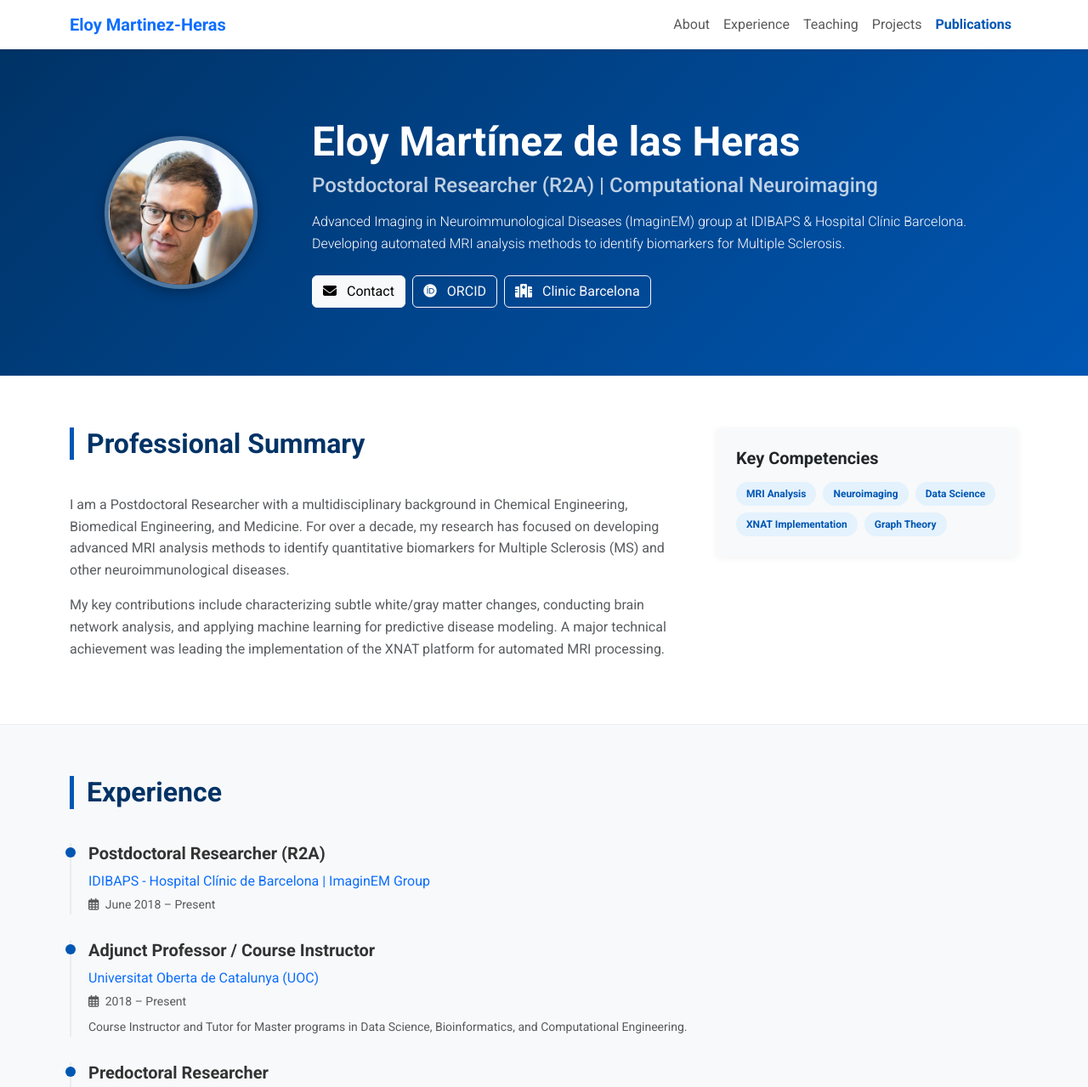
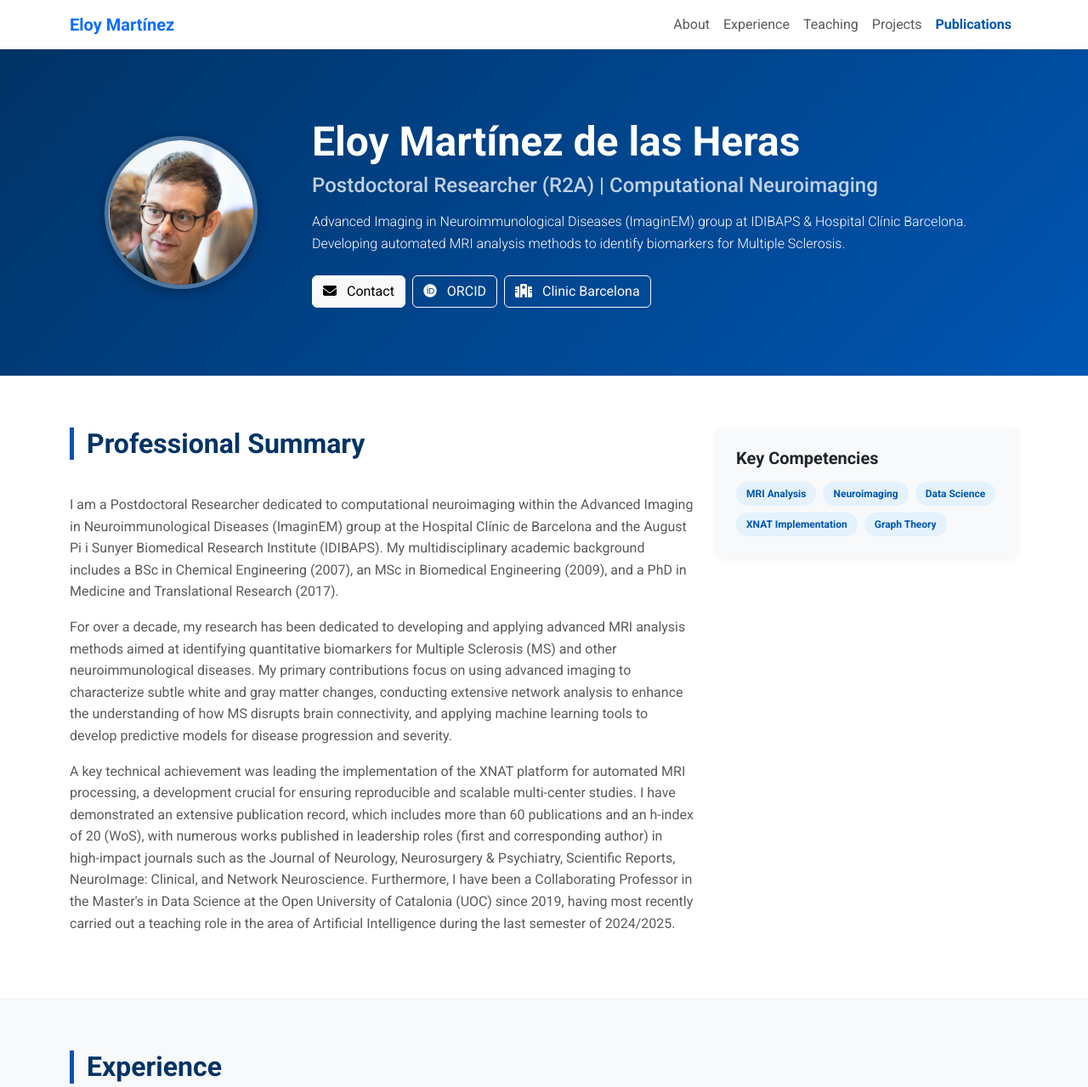
Before and after one commit to eloydelas/eloydelas.github.io, a plain HTML site: page index.html in a window 1280 px wide. Shown: the top 1279 px of the page at 85% size. Drawn offline with nearby package versions, Linux system fonts and the light colour scheme.

Commit message:
Update index.html

```diff
--- a/index.html
+++ b/index.html
@@ -152,7 +152,7 @@
     <!-- Navigation -->
     <nav id="navbar-example2" class="navbar navbar-expand-lg navbar-light bg-white sticky-top shadow-sm">
         <div class="container">
-            <a class="navbar-brand fw-bold text-primary" href="#">Eloy Martinez-Heras</a>
+            <a class="navbar-brand fw-bold text-primary" href="#">Eloy Martínez</a>
             <button class="navbar-toggler" type="button" data-bs-toggle="collapse" data-bs-target="#navbarNav">
                 <span class="navbar-toggler-icon"></span>
             </button>
@@ -201,12 +201,13 @@
                 <div class="col-lg-8">
                     <h2 class="section-title">Professional Summary</h2>
                     <p class="text-muted">
-                        I am a Postdoctoral Researcher with a multidisciplinary background in Chemical Engineering, Biomedical Engineering, and Medicine.
-                        For over a decade, my research has focused on developing advanced MRI analysis methods to identify quantitative biomarkers for Multiple Sclerosis (MS) and other neuroimmunological diseases.
+                        I am a Postdoctoral Researcher dedicated to computational neuroimaging within the Advanced Imaging in Neuroimmunological Diseases (ImaginEM) group at the Hospital Clínic de Barcelona and the August Pi i Sunyer Biomedical Research Institute (IDIBAPS). My multidisciplinary academic background includes a BSc in Chemical Engineering (2007), an MSc in Biomedical Engineering (2009), and a PhD in Medicine and Translational Research (2017).
                     </p>
                     <p class="text-muted">
-                        My key contributions include characterizing subtle white/gray matter changes, conducting brain network analysis, and applying machine learning for predictive disease modeling.
-                        A major technical achievement was leading the implementation of the XNAT platform for automated MRI processing.
+                        For over a decade, my research has been dedicated to developing and applying advanced MRI analysis methods aimed at identifying quantitative biomarkers for Multiple Sclerosis (MS) and other neuroimmunological diseases. My primary contributions focus on using advanced imaging to characterize subtle white and gray matter changes, conducting extensive network analysis to enhance the understanding of how MS disrupts brain connectivity, and applying machine learning tools to develop predictive models for disease progression and severity.
+                    </p>
+                    <p class="text-muted">
+                        A key technical achievement was leading the implementation of the XNAT platform for automated MRI processing, a development crucial for ensuring reproducible and scalable multi-center studies. I have demonstrated an extensive publication record, which includes more than 60 publications and an h-index of 20 (WoS), with numerous works published in leadership roles (first and corresponding author) in high-impact journals such as the Journal of Neurology, Neurosurgery & Psychiatry, Scientific Reports, NeuroImage: Clinical, and Network Neuroscience. Furthermore, I have been a Collaborating Professor in the Master's in Data Science at the Open University of Catalonia (UOC) since 2019, having most recently carried out a teaching role in the area of Artificial Intelligence during the last semester of 2024/2025.
                     </p>
                 </div>
                 <div class="col-lg-4 mt-4 mt-lg-0">
```
